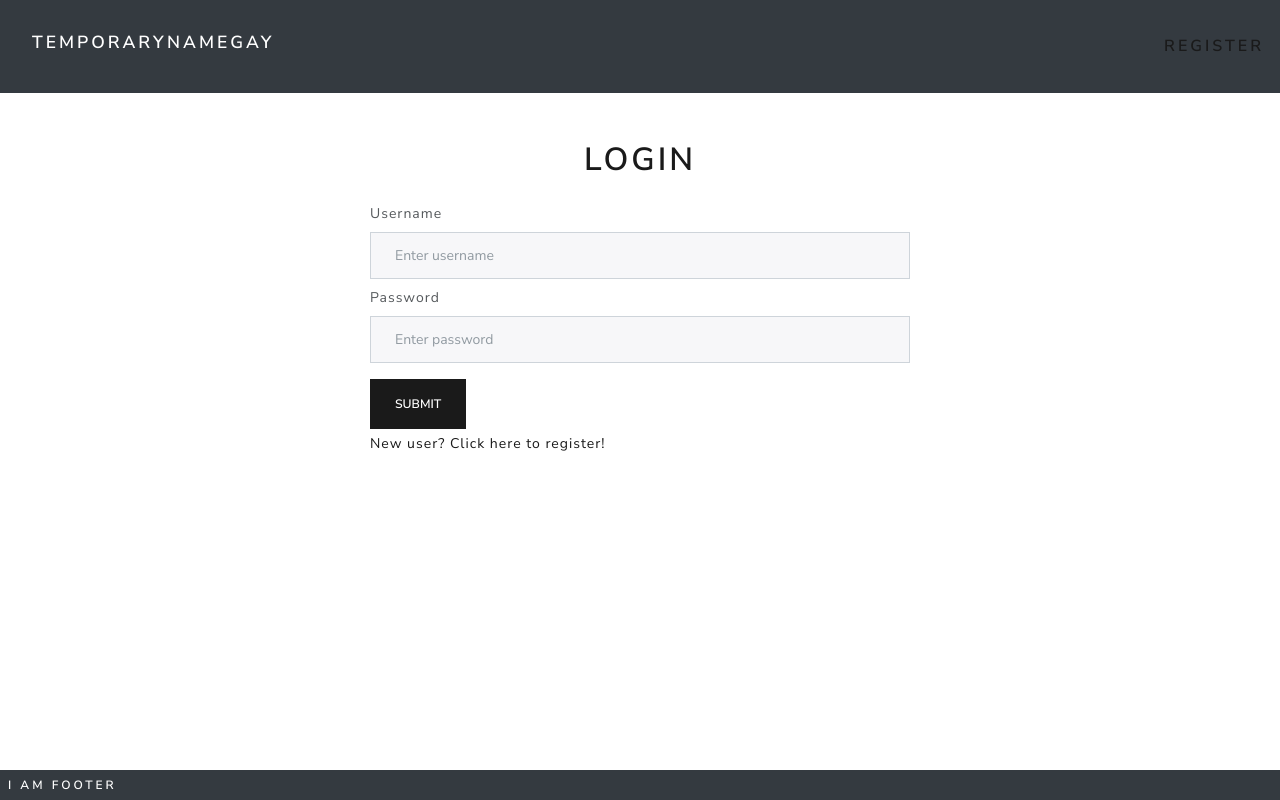
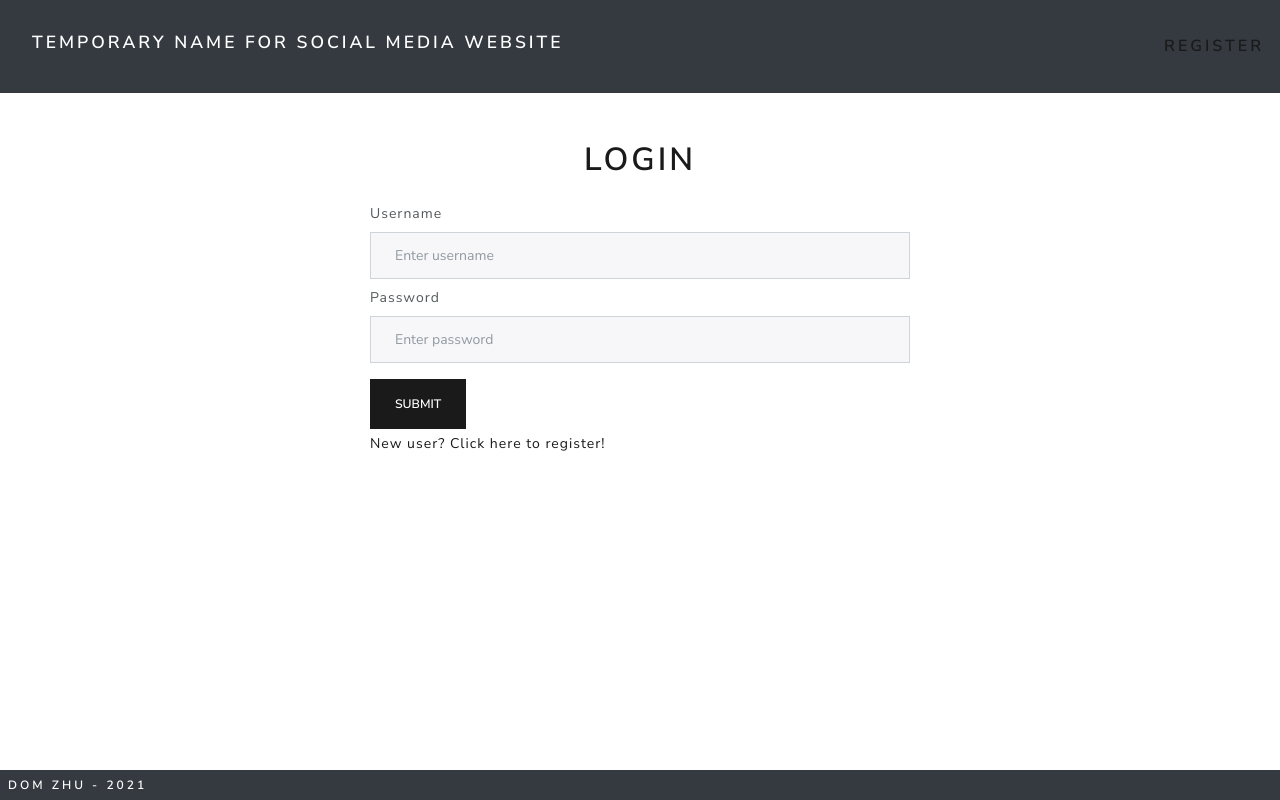
Before and after one commit to jiritichy/frontend, a React (Create React App) app: page /#/login in a window 1280 px wide. Built offline with nearby package versions, Linux system fonts and the light colour scheme; no server answers.

Commit message:
update header/footer names

```diff
--- a/src/Boiler/Footer.tsx
+++ b/src/Boiler/Footer.tsx
@@ -1,11 +1,9 @@
-
 const Footer = () => {
   return (
-    <div className='bg-dark w-100' style={{ position: 'fixed', bottom: 0 }}>
-      <h6 className='text-light m-2'>I am footer</h6>
+    <div className="bg-dark w-100" style={{ position: "fixed", bottom: 0 }}>
+      <h6 className="text-light m-2">Dom Zhu - 2021</h6>
     </div>
-  )
-}
+  );
+};
 
-
-export default Footer
+export default Footer;
--- a/src/Boiler/NavBar.tsx
+++ b/src/Boiler/NavBar.tsx
@@ -12,7 +12,9 @@ const NavBar = () => {
   return (
     <div className="bg-dark navbar w-100 static-top">
       <Link to={allowedUrl}>
-        <h1 className="navbar-brand mx-3 text-light">TEMPORARYNAMEgay</h1>
+        <h1 className="navbar-brand mx-3 text-light">
+          Temporary name for social media website
+        </h1>
       </Link>
 
       <NavBarProfile />
```
